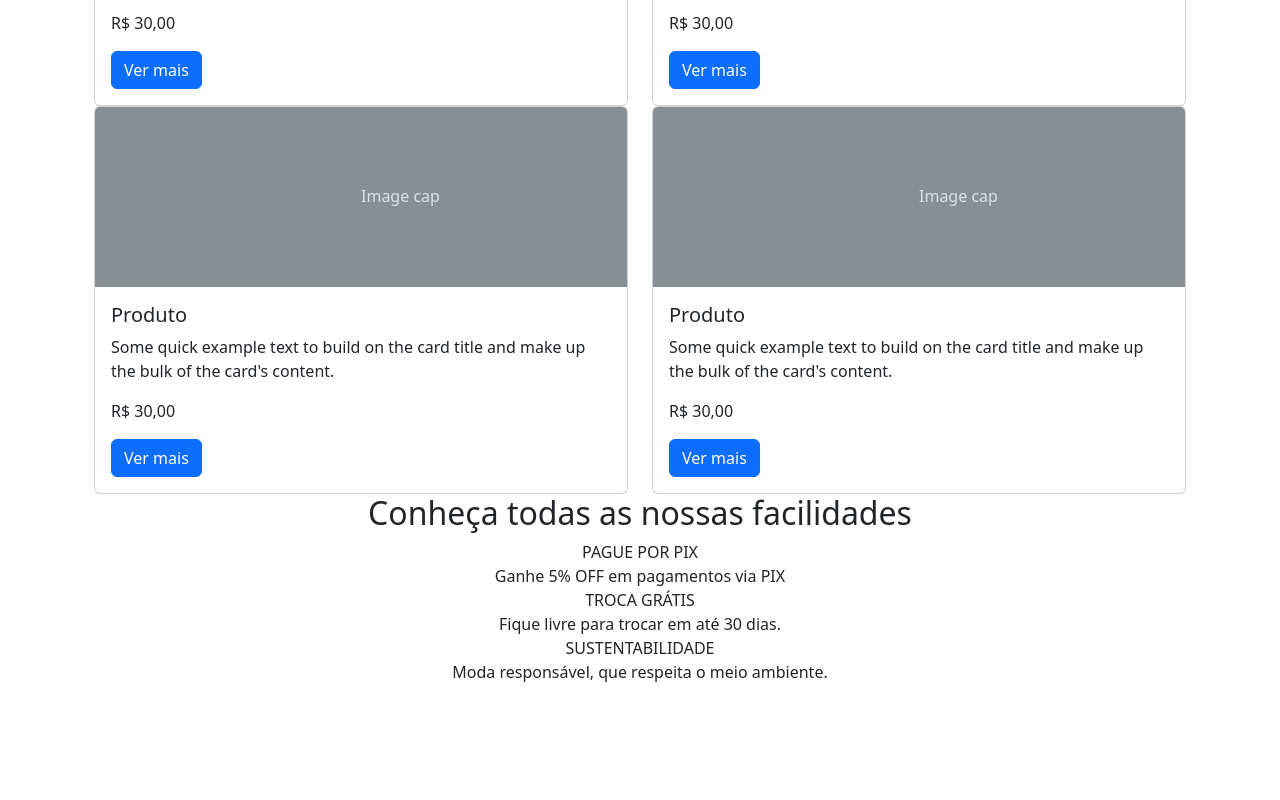
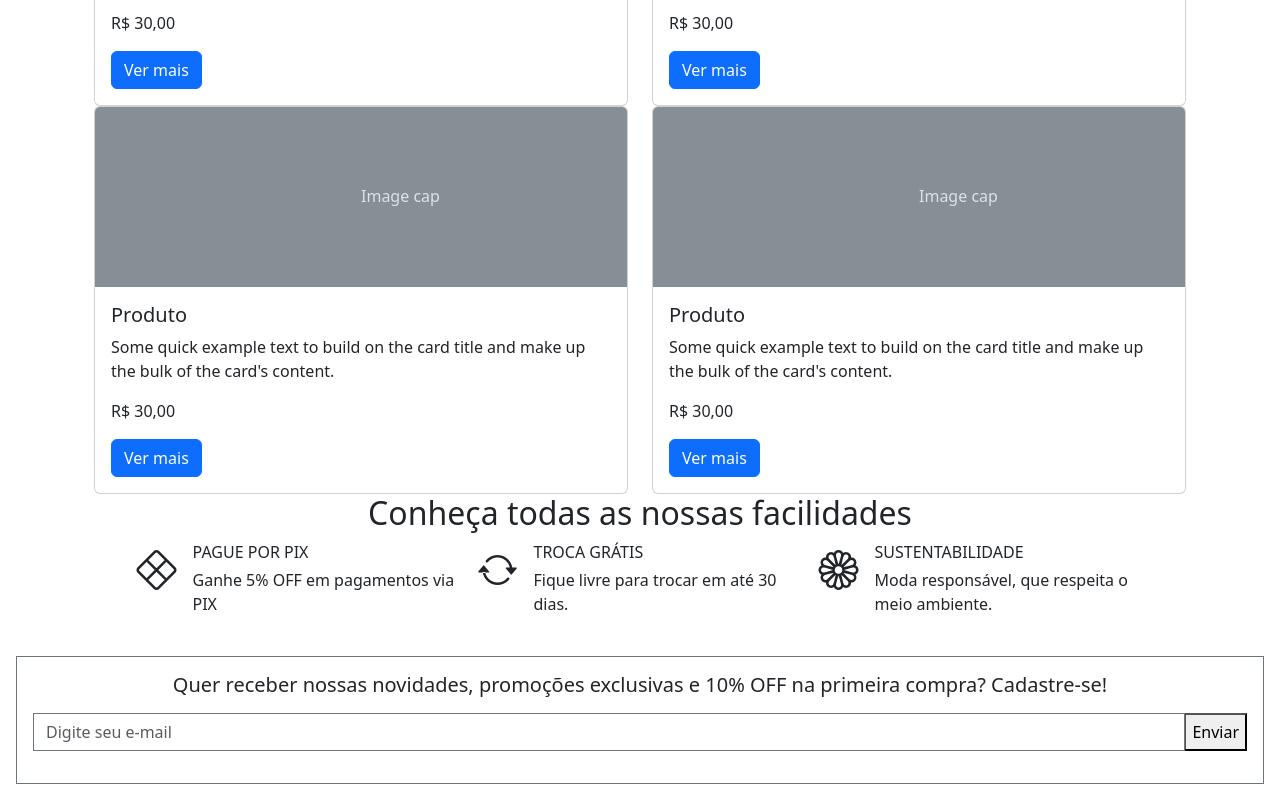
Before and after one commit to danielmster56/projeto_Meteora-bootstrap, a website: page index.html in a window 1280 px wide. Shown: the part 1721-2521 px from the top of the page. Before the commit the page ends 2405 px from the top, so only its background shows below. Drawn offline with nearby package versions, Linux system fonts and the light colour scheme.

Commit message:
estilizando area de novidades, adicionando icones e formulario de rodape

```diff
--- /dev/null
+++ b/estilos.css
@@ -0,0 +1,7 @@
+.texto-menor{
+    font-size: 13px;
+}
+
+.divs-facilidades{
+    width: 325px;
+}
--- a/index.html
+++ b/index.html
@@ -5,6 +5,8 @@
     <meta charset="UTF-8">
     <meta name="viewport" content="width=device-width, initial-scale=1.0">
     <title>Meteora</title>
+    <link rel="stylesheet" href="estilos.css">
+    <link rel="stylesheet" href="https://cdn.jsdelivr.net/npm/bootstrap-icons@1.11.0/font/bootstrap-icons.css">
     <link href="https://cdn.jsdelivr.net/npm/bootstrap@5.3.2/dist/css/bootstrap.min.css" rel="stylesheet"
         integrity="sha384-T3c6CoIi6uLrA9TneNEoa7RxnatzjcDSCmG1MXxSR1GAsXEV/Dwwykc2MPK8M2HN" crossorigin="anonymous">
 
@@ -312,25 +314,43 @@
         </div>
     </div>
 
-    <section class="text-center">
-        <h2>Conheça todas as nossas facilidades</h2>
+    <section class="pb-4">
+        <h2 class="text-center">Conheça todas as nossas facilidades</h2>
+
+        <div class="d-flex align-items-center flex-column gap-3 .d-lg-flex flex-lg-row justify-content-lg-center">
+            <div class="divs-facilidades d-flex">
+                <div><i class="bi bi-x-diamond fs-1"></i></div>
                 <div>
-            <div></div>
-            <div>PAGUE POR PIX</div>
-            <div>Ganhe 5% OFF em
+                    <div class="ms-3 mb-1">PAGUE POR PIX</div>
+                    <div class="texto menor ms-3">Ganhe 5% OFF em
                         pagamentos via PIX</div>
                 </div>
+            </div>
+
+            <div class="divs-facilidades d-flex">
+                <div><i class="bi bi-arrow-repeat fs-1"></i></div>
                 <div>
-            <div></div>
-            <div>TROCA GRÁTIS</div>
-            <div>Fique livre para trocar em até 30 dias.</div>
+                    <div class="ms-3 mb-1">TROCA GRÁTIS</div>
+                    <div class="texto menor ms-3">Fique livre para trocar em até 30 dias.</div>
                 </div>
+            </div>
+            <div class="divs-facilidades d-flex">
+                <div><i class="bi bi-flower1 fs-1"></i></div>
                 <div>
-            <div></div>
-            <div>SUSTENTABILIDADE</div>
-            <div>Moda responsável, que respeita o meio ambiente.</div>
+                    <div class="ms-3 mb-1">SUSTENTABILIDADE</div>
+                    <div class="texto menor ms-3">Moda responsável, que respeita o meio ambiente.</div>
+                </div>
+            </div>
         </div>
     </section>
+
+    <form class="border border-secondary m-3 p-3 text-center">
+        <h5>Quer receber nossas novidades, promoções exclusivas e 10% OFF na primeira compra? Cadastre-se!</h5>
+        <div class="input-group my-3">
+          <input type="email" class="form-control border-secondary rounded-0" placeholder="Digite seu e-mail" aria-label="Digite seu e-mail" aria-describedby="button-addon2" />
+    <button type="button" id="button-addon2">Enviar</button>
+        </div>
+      </form>
 
     <script src="https://cdn.jsdelivr.net/npm/bootstrap@5.3.2/dist/js/bootstrap.bundle.min.js"
         integrity="sha384-C6RzsynM9kWDrMNeT87bh95OGNyZPhcTNXj1NW7RuBCsyN/o0jlpcV8Qyq46cDfL"
```
Lines whose indentation alone changed are shown as unchanged.
